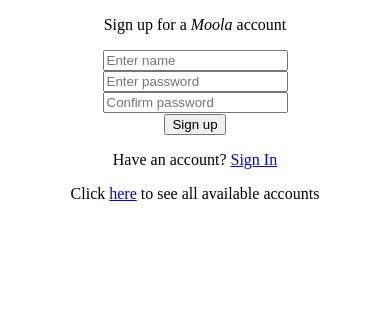
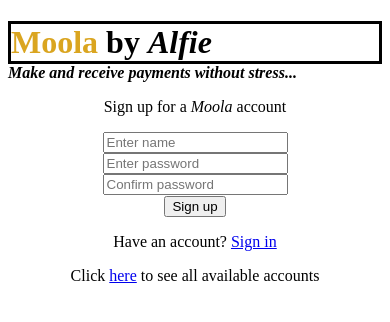
Before and after one commit to thedriverdev/Basic_Payments_App, a plain HTML site: page index.html in a window 390 px wide. Drawn offline with Linux system fonts and the light colour scheme.

Commit message:
Fifteenth commit

```diff
--- a/index.html
+++ b/index.html
@@ -4,9 +4,15 @@
   <meta charset="UTF-8">
   <meta name="viewport" content="width=device-width, initial-scale=1.0">
   <link rel="stylesheet" href="style.css">
-  <title>Moola.com | Sign up</title>
+  <link rel="icon" href="moola_icon.png" type="image/png">
+
+  <title>Sign Up / Moola by Alfie</title>
 </head>
 <body>
+  <header id="header">
+    <h1 id="heading"><span id="moola">Moola</span> by <span id="alfie">Alfie</span></h1>
+    <p id="header-paragraph">Make and receive payments without stress...</p>
+  </header>
 
   <div class="sign-up-container">
     <p id="sign-up-header">Sign up for a <i>Moola</i> account</p>
@@ -17,9 +23,13 @@
     <p class="sign-up-feedback"></p>
     <p class="num-of-accounts"></p>
 
-    <p>Have an account? <a href="sign-in.html">Sign In</a></p>
+    <p>Have an account? <a href="sign-in.html">Sign in</a></p>
 
     <p>Click <a href="account-list.html">here</a> to see all available accounts</p>
+
+    <footer id="footer">
+
+    </footer>
   </div>
 
   <script src="script.js"></script>
--- a/style.css
+++ b/style.css
@@ -1,4 +1,19 @@
 @media only screen and (max-width: 767px) {
+
+  #moola {
+    color: goldenrod;
+  }
+  #alfie {
+    font-style: italic;
+  }
+
+  #heading {
+    margin-bottom: 0;
+    border: solid black;
+  }
+  #header-paragraph {
+    margin-top: 0;
+  }
 
   .sign-up-container {
     text-align: center;
@@ -14,6 +29,7 @@
     text-align: center;
 
   }
+
 
   .account-list-table {
     margin: auto;
@@ -33,6 +49,24 @@
     margin-top: 1px;
   }
 
+}
+
+/* For PCs */
+
+#moola {
+  color: goldenrod;
+}
+#alfie {
+  font-style: italic;
+}
+
+#heading {
+  margin-bottom: 0;
+}
+#header-paragraph {
+  margin-top: 0;
+  font-style: italic;
+  font-weight: bold;
 }
 
 .sign-up-container {
```
Also changed, not shown: account-list.html (+6 -1 lines), sign-in.html (+8 -2 lines), moola_icon.png (added).
